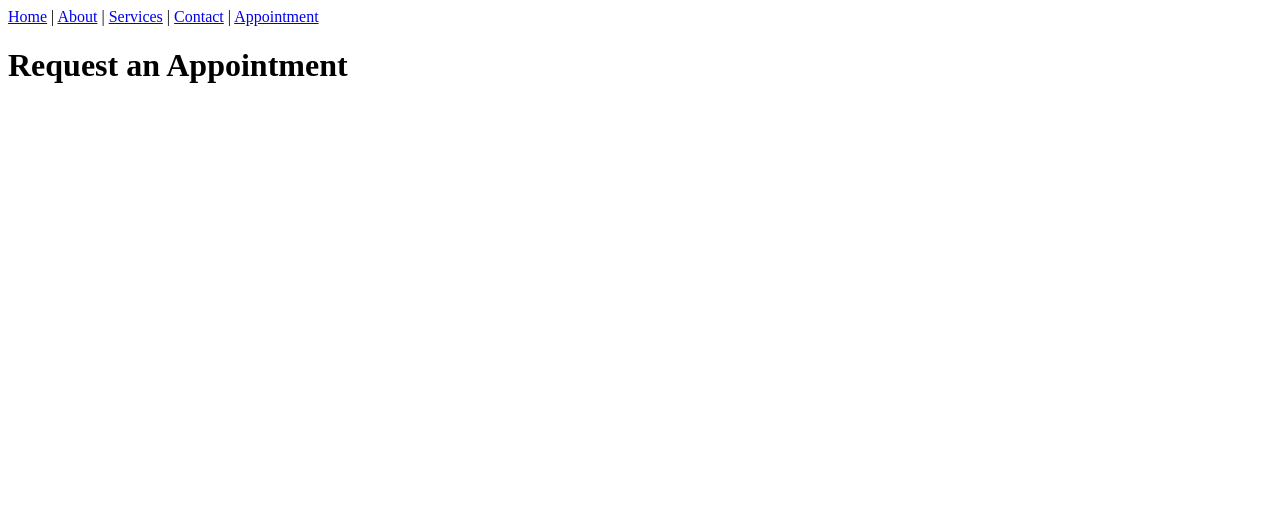
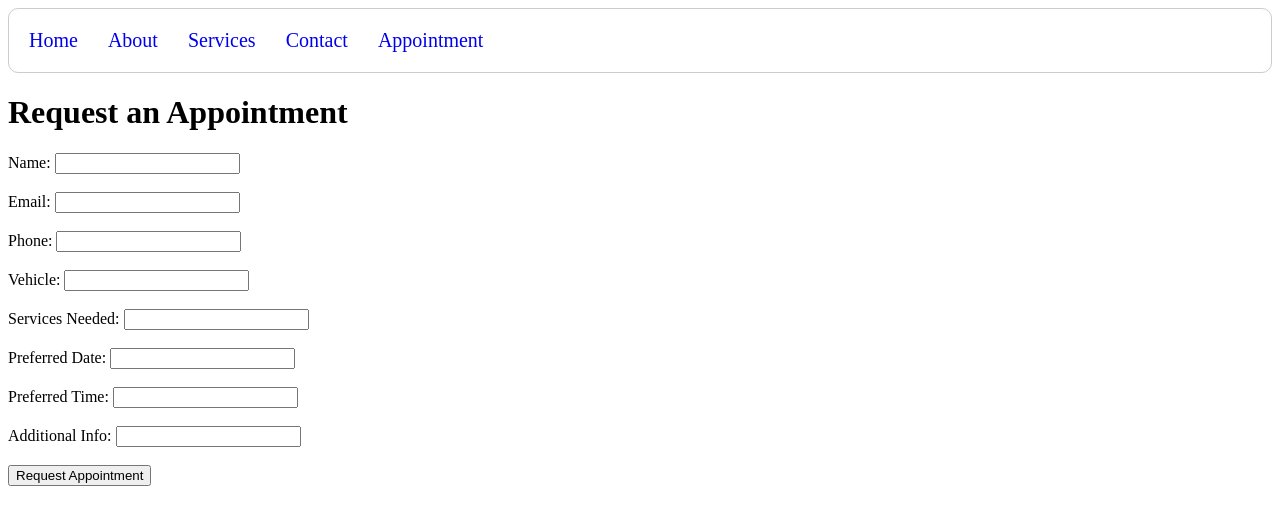
Before and after one commit to JeffkM01/Mechanic-Shop-Website, a React (Vite) app: page /appointment in a window 1280 px wide. Shown: the top 524 px of the page. Built offline with nearby package versions, Linux system fonts and the light colour scheme.

Commit message:
Styled Navbar

```diff
--- a/src/components/Navbar.jsx
+++ b/src/components/Navbar.jsx
@@ -1,14 +1,18 @@
 import { Link } from 'react-router-dom';
+import "../styles/Navbar.css"
 
 function Navbar(){
     return(
         <>
-        <nav>
-            <Link to="/">Home</Link> |{" "}
-            <Link to="/about">About</Link> |{" "}
-            <Link to="/services">Services</Link> |{" "}
-            <Link to="/contact">Contact</Link> |{" "}
-            <Link to="/appointment">Appointment</Link>
+        <nav className='nav-container'>
+            <div className='nav-card'>
+                <Link to="/">Home</Link>
+                <Link to="/about">About</Link>
+                <Link to="/services">Services</Link>
+                <Link to="/contact">Contact</Link>
+                <Link to="/appointment">Appointment</Link>
+            </div>
+
         </nav>
         </>
     )
--- a/src/pages/Appointment.jsx
+++ b/src/pages/Appointment.jsx
@@ -1,5 +1,29 @@
+import { useNavigate } from "react-router-dom";
+
 function Appointment(){
-    return <h1>Request an Appointment</h1>;
+    const navigate = useNavigate();
+
+    return(
+        <>
+            <h1>Request an Appointment</h1>
+
+            <form onSubmit={""}>
+                <label>Name: <input type="text" /></label><br/><br/>
+                <label>Email: <input type="text" /></label><br/><br/>
+                <label>Phone: <input type="text" /></label><br/><br/>
+                <label>Vehicle: <input type="text" /></label><br/><br/>
+                <label>Services Needed: <input type="text" /></label><br/><br/>
+                <label>Preferred Date: <input type="text" /></label><br/><br/>
+                <label>Preferred Time: <input type="text" /></label><br/><br/>
+                <label>Additional Info: <input type="text" /></label><br/><br/>
+                <button onClick={""}>Request Appointment</button>
+            </form>
+
+
+
+        </>
+    );
+
 }
 
 export default Appointment;
--- /dev/null
+++ b/src/styles/Navbar.css
@@ -0,0 +1,27 @@
+.nav-container{
+    border: 1px solid #ccc;
+    padding: 20px;
+    margin: 0px;
+    border-radius: 10px;
+}
+
+/* Individual card layout */
+.nav-card {
+    display: flex;
+    flex-direction: row; /* Forces links to stay horizontally side-by-side */
+    gap: 30px;           /* Spaces out your links beautifully */
+}
+
+/*links in nav-card class*/
+.nav-card a{
+    font-size: 20px;
+    font-weight: 400;
+    transition: font-weight 0.2s ease;
+    text-decoration: none;
+}
+
+/*hover over links*/
+.nav-card a:hover{
+    color: black;
+    font-weight: 700;
+}
```
Also changed, not shown: 1 other file (tests, documents, lock files or other folders).
